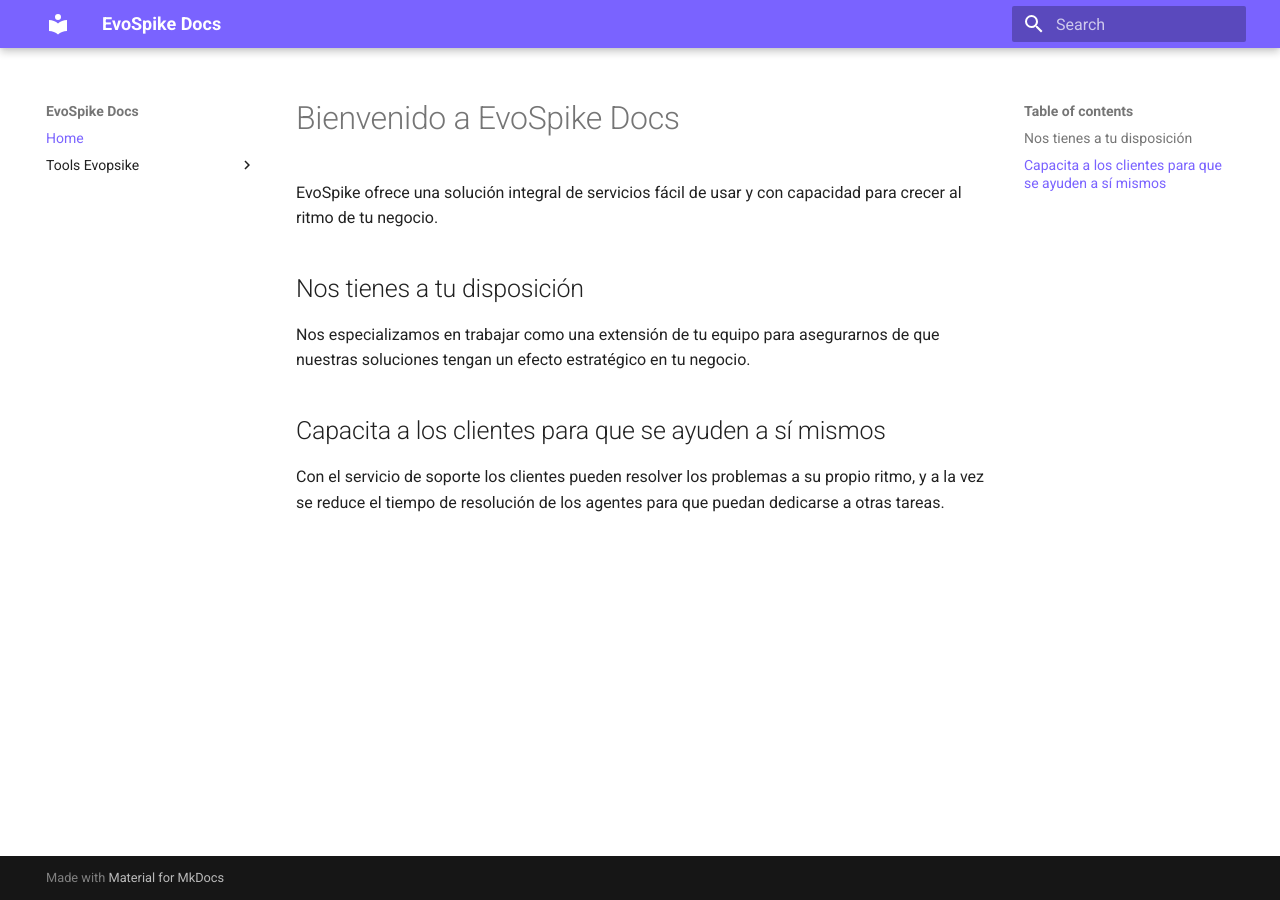
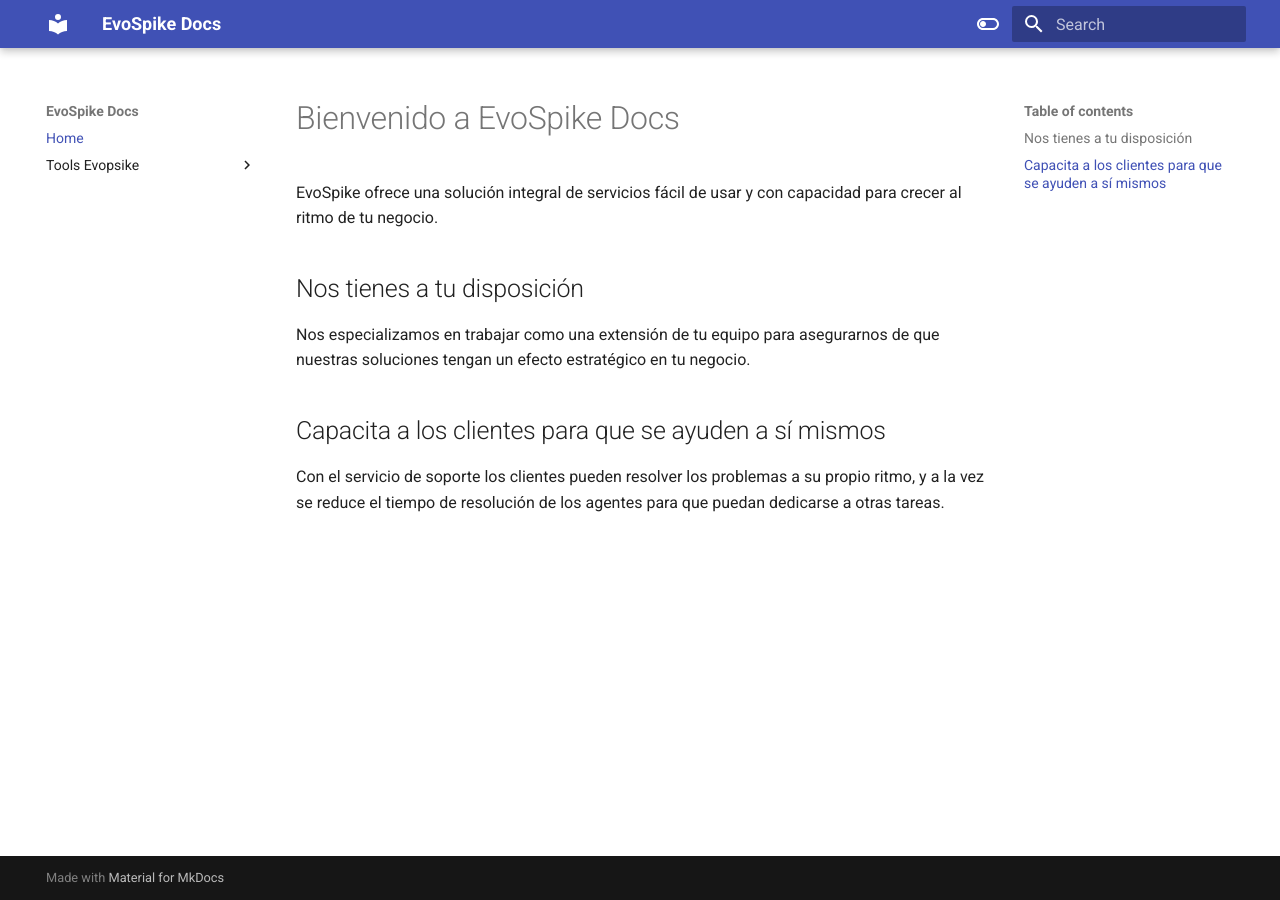
Before and after one commit to enmanuellopez02/EvoSpike.Docs, an MkDocs documentation site: the page built from docs/index.md, in a window 1280 px wide. Built offline with MkDocs 1.6.1 and Material for MkDocs 9.7.7, drawn with Linux system fonts in a browser that asks for light colours.

```diff
--- a/mkdocs.yml
+++ b/mkdocs.yml
@@ -17,3 +17,12 @@ extra_css:
 theme:
     name: material
     favicon: images/favicon.ico
+    palette:
+    - scheme: default
+      toggle:
+        icon: material/toggle-switch-off-outline
+        name: Switch to dark mode
+    - scheme: slate
+      toggle:
+        icon: material/toggle-switch
+        name: Switch to light mode
```
